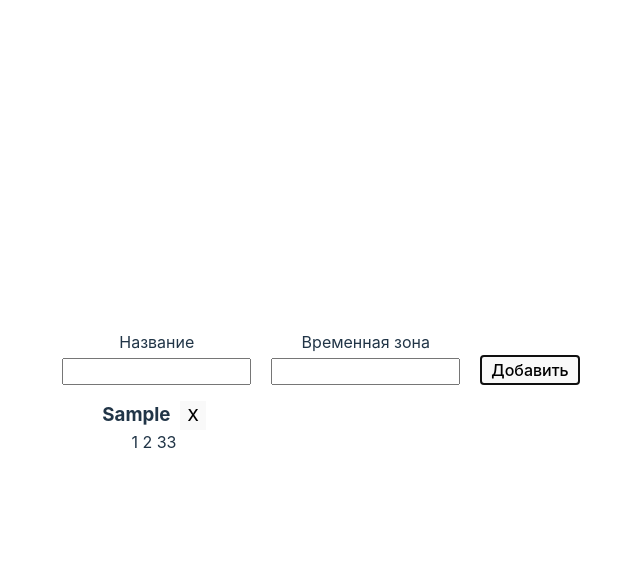
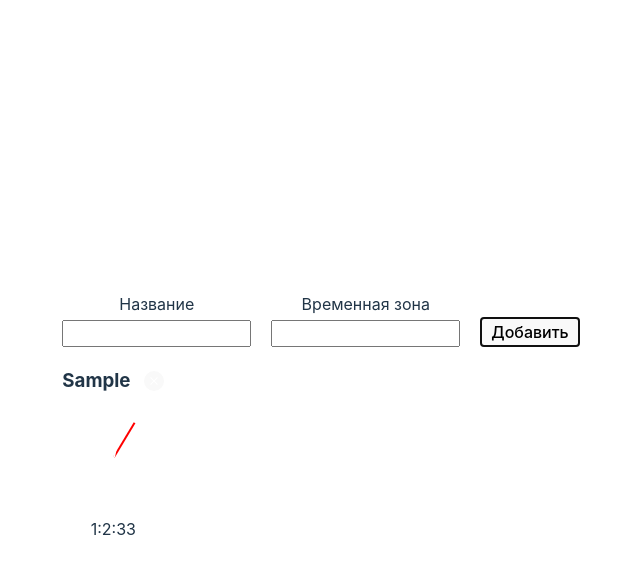
Before and after one commit to stayacid/react_worldclock, a React (Vite) app: page / in a window 1280 px wide. Both pictures are taken after typing "Sample", "5" into the empty fields and a click on the button "Добавить". Shown: the top 574 px of the page, without its empty margins (319-959 px from the left). Built offline with nearby package versions, Linux system fonts and the light colour scheme.

Commit message:
feat: added arrows

```diff
--- a/src/features/TimeZoneList/TimeZoneList.scss
+++ b/src/features/TimeZoneList/TimeZoneList.scss
@@ -2,4 +2,6 @@
   display: flex;
   list-style: none;
   gap: 10px 20px;
+  padding-left: 0;
+  margin: 20px 0 0 0;
 }
--- a/src/features/TimeZoneList/TimeZoneList.tsx
+++ b/src/features/TimeZoneList/TimeZoneList.tsx
@@ -2,20 +2,17 @@ import Clock from '@/shared/ui/Clock/Clock';
 import './TimeZoneList.scss';
 import { IClock } from '@/shared/domains/clock';
 
-
 interface ITimeZoneListProps {
   clocks: IClock[];
+  deleteClock: (id: string) => void;
 }
-function TimeZoneList({ clocks }: ITimeZoneListProps) {
+
+function TimeZoneList({ clocks, deleteClock }: ITimeZoneListProps) {
   const listItems = clocks.map((clock) => (
-    <Clock key={clock.id} clock={clock} />
+    <Clock key={clock.id} clock={clock} deleteClock={deleteClock} />
   ));
 
-  return (
-    <>
-      <ul className='app_timezone-list'>{listItems}</ul>
-    </>
-  );
+  return <ul className="app_timezone-list">{listItems}</ul>;
 }
 
 export default TimeZoneList;
--- a/src/shared/ui/Clock/Clock.scss
+++ b/src/shared/ui/Clock/Clock.scss
@@ -1,16 +1,129 @@
 .app_clock {
   display: flex;
   flex-direction: column;
+  flex-shrink: 0;
 }
 
 .app_clock_header {
   display: flex;
+  align-items: center;
 
   h3 {
     margin: 0;
   }
 
   button {
-    margin-left: 10px;
+    margin-left: auto;
+    width: 20px;
+    height: 20px;
+    font-size: 0;
+    padding: 0;
+    border-radius: 50%;
+    position: relative;
+
+    &::before {
+      content: '';
+      position: absolute;
+      font-size: 18px;
+      top: 50%;
+      left: 50%;
+      transform: translate(-50%, -50%) rotate(45deg);
+      width: 1px;
+      height: 10px;
+      background-color: #fff;
+    }
+
+    &::after {
+      content: '';
+      position: absolute;
+      font-size: 18px;
+      top: 50%;
+      left: 50%;
+      transform: translate(-50%, -50%) rotate(-45deg);
+      width: 1px;
+      height: 10px;
+      background-color: #fff;
+    }
   }
 }
+
+.app_clock_body {
+  position: relative;
+  border-radius: 50%;
+  border: 1px solid #fff;
+  width: 100px;
+  height: 100px;
+  margin-top: 10px;
+}
+
+.app_clock_hours_marks {
+  position: relative;
+  width: 100%;
+  height: 100%;
+  border-radius: 50%;
+  padding: 0;
+  margin: 0;
+  list-style: none;
+
+  li {
+    width: 1px;
+    background-color: #fff;
+    height: 10px;
+    position: absolute;
+    top: 50%;
+    left: 50%;
+    transform-origin: top;
+
+    &:nth-child(1) {
+      top: 0;
+    }
+
+    &:nth-child(2) {
+      left: 100%;
+      transform: rotate(90deg);
+    }
+
+    &:nth-child(3) {
+      top: calc(100% - 10px);
+    }
+
+    &:nth-child(4) {
+      left: 10px;
+      transform: rotate(90deg);
+    }
+  }
+}
+
+.app_clock_hours_arrow {
+  width: 2px;
+  background-color: red;
+  height: 40px;
+  position: absolute;
+  top: 10px;
+  left: 50%;
+  transform-origin: bottom;
+}
+
+.app_clock_hours_minutes {
+  width: 2px;
+  background-color: #fff;
+  height: 50px;
+  position: absolute;
+  top: 0;
+  left: 50%;
+  transform-origin: bottom;
+}
+
+.app_clock_hours_seconds {
+  width: 1px;
+  background-color: #fff;
+  height: 50px;
+  position: absolute;
+  top: 0;
+  left: 50%;
+  transform-origin: bottom;
+}
+
+.app_clock_digits {
+  margin: 10px 0 0 0;
+}
--- a/src/shared/ui/Clock/Clock.tsx
+++ b/src/shared/ui/Clock/Clock.tsx
@@ -4,6 +4,7 @@ import { IClock } from '@/shared/domains/clock';
 
 interface IClockProps {
   clock: IClock;
+  deleteClock: (id: string) => void;
 }
 
 interface ITime {
@@ -27,16 +28,12 @@ const createClock = (offset: number) => {
   if (hours > 12) {
     hours = hours - 12;
   }
-  return { hours, minutes, seconds }
+  return { hours, minutes, seconds };
 };
 
-function BaseClock({ clock }: IClockProps) {
+function BaseClock({ clock, deleteClock }: IClockProps) {
   const [time, setTime] = useState<ITime>(createClock(clock.timeValue));
   const timerRef = useRef<ReturnType<typeof setTimeout>>();
-
-  const deleteClock = () => {
-    console.log('delete');
-  };
 
   useEffect(() => {
     timerRef.current = setTimeout(() => {
@@ -46,14 +43,49 @@ function BaseClock({ clock }: IClockProps) {
     return () => clearTimeout(timerRef.current);
   });
 
+  function getHoursAngle(hours: ITime['hours'], minutes: ITime['minutes']) {
+    return hours * 30 + minutes * 0.5;
+  }
+
+  function getMinutesAngle(minutes: ITime['minutes']) {
+    return minutes * 6;
+  }
+
+  function getSecondAngle(seconds: ITime['minutes']) {
+    return seconds * 6;
+  }
+
+  const hoursStyle = {
+    transform: `rotate(${getHoursAngle(time.hours, time.minutes)}deg)`,
+  };
+
+  const minutesStyle = {
+    transform: `rotate(${getMinutesAngle(time.minutes)}deg)`,
+  };
+
+  const secondsStyle = {
+    transform: `rotate(${getSecondAngle(time.seconds)}deg)`,
+  };
+
   return (
     <li className="app_clock">
       <header className="app_clock_header">
         <h3>{clock.timeName}</h3>
-        <button>X</button>
+        <button onClick={() => deleteClock(clock.id)}></button>
       </header>
-      <div>
-        {time.hours} {time.minutes} {time.seconds}
+      <div className="app_clock_body">
+        <ul className="app_clock_hours_marks">
+          <li></li>
+          <li></li>
+          <li></li>
+          <li></li>
+        </ul>
+        <div className="app_clock_hours_arrow" style={hoursStyle}></div>
+        <div className="app_clock_hours_minutes" style={minutesStyle}></div>
+        <div className="app_clock_hours_seconds" style={secondsStyle}></div>
+        <p className="app_clock_digits">
+          {time.hours}:{time.minutes}:{time.seconds}
+        </p>
       </div>
     </li>
   );
@@ -63,6 +95,6 @@ function areEqual(prevProps: IClockProps, nextProps: IClockProps) {
   return prevProps.clock.timeValue === nextProps.clock.timeValue;
 }
 
-const Clock = memo(BaseClock, areEqual);
+const Clock = memo(BaseClock, areEqual); // stop rerendering if timeValue is the same
 
 export default Clock;
--- a/src/widgets/TimeZoneSelector/TimeZoneSelector.tsx
+++ b/src/widgets/TimeZoneSelector/TimeZoneSelector.tsx
@@ -10,10 +10,16 @@ function TimeZoneSelector() {
     setClocks([...clocks, clock]);
   };
 
+  const deleteClock = (id: string) => {
+    setClocks(clocks.filter((clock) => clock.id !== id));
+  };
+
   return (
     <>
       <TimeZoneBar onSubmit={onSubmit} />
-      <TimeZoneList clocks={clocks}/>
+      {clocks.length > 0 && (
+        <TimeZoneList clocks={clocks} deleteClock={deleteClock} />
+      )}
     </>
   );
 }
```
